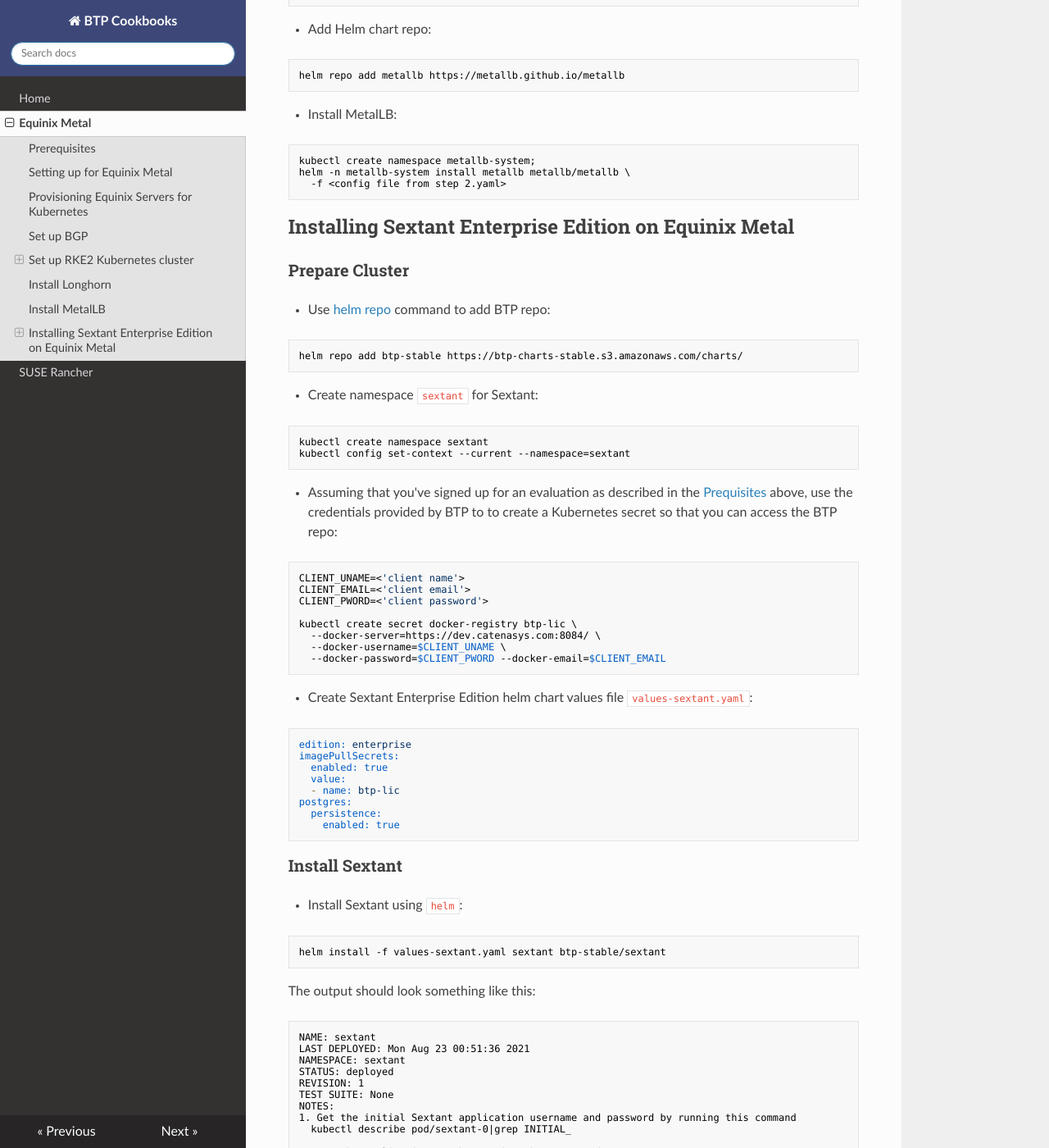
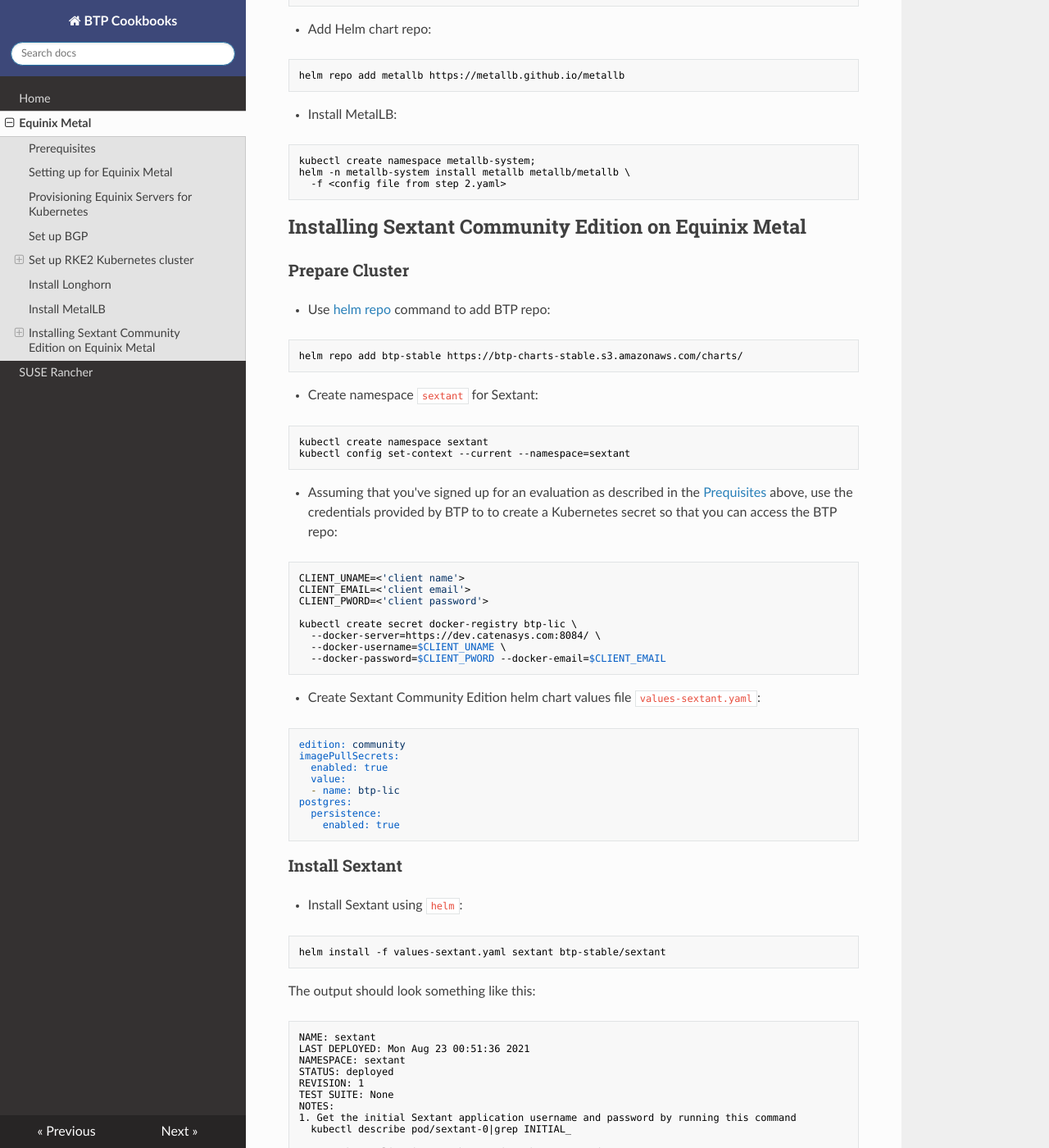
Before and after one commit to blockchaintp/cookbooks, an MkDocs documentation site: the page built from docs/equinix/index.md, in a window 1280 px wide and 1400 px high, scrolled down 3709 px. Shown: the whole window at 82% size. Built offline with MkDocs 1.6.1, drawn with Linux system fonts in a browser that asks for light colours; nearby versions of some CDN libraries; some of the changed text lies outside the part shown.

Commit message:
docs(metal/index.md): replace sextant enterprise with community edition
Signed-off-by: Ivo Delmis <ivo@blockchaintp.com>

````diff
--- a/docs/equinix/index.md
+++ b/docs/equinix/index.md
@@ -1,11 +1,11 @@
 # Equinix Metal Cookbook
 
 Recipe for setting up a Kubernetes cluster on Equinix Metal and installing
-Sextant Enterprise Edition to deploy and manage blockchain networks.
+Sextant Community Edition to deploy and manage blockchain networks.
 
 ## Prerequisites
 
-To install the Sextant Enterprise Edition on Equinix Metal, you will need to
+To install the Sextant Community Edition on Equinix Metal, you will need to
 obtain user credentials from BTP. If you don't have these already, you can
 request them by signing up for an evaluation
 [here](https://www.blockchaintp.com/sextant/equinix-metal).
@@ -211,7 +211,7 @@ helm -n metallb-system install metallb metallb/metallb \
   -f <config file from step 2.yaml>
 ```
 
-## Installing Sextant Enterprise Edition on Equinix Metal
+## Installing Sextant Community Edition on Equinix Metal
 
 ### Prepare Cluster
 
@@ -245,11 +245,11 @@ kubectl create secret docker-registry btp-lic \
   --docker-password=$CLIENT_PWORD --docker-email=$CLIENT_EMAIL
 ```
 
-* Create Sextant Enterprise Edition helm chart values
+* Create Sextant Community Edition helm chart values
   file `values-sextant.yaml`:
 
 ```yaml
-edition: enterprise
+edition: community
 imagePullSecrets:
   enabled: true
   value:
@@ -281,7 +281,7 @@ NOTES:
   kubectl describe pod/sextant-0|grep INITIAL_
 
 2. Get the application URL by running these commands:
-  export POD_NAME=$(kubectl get pods -l "app=sextant-enterprise" -o jsonpath="{.items[0].metadata.name}")
+  export POD_NAME=$(kubectl get pods -l "app=sextant" -o jsonpath="{.items[0].metadata.name}")
   echo "Visit http://127.0.0.1:8080 to use your application"
   kubectl port-forward $POD_NAME 8080:80
 
@@ -296,9 +296,9 @@ kubectl describe pod/sextant-0|grep INITIAL_
 ```
 
 Make a note of the username and password for admin access to
-*Sextant | Enterprise*. You will need these to log into *Sextant | Enterprise*.
+*Sextant | Community*. You will need these to log into *Sextant | Community*.
 Note that these details will persist even if you restart or delete/reinstall
-*Sextant | Enterprise*.
+*Sextant | Community*.
 
 ### Accessing Sextant
 
@@ -310,7 +310,7 @@ You can use port forwarding using this command:
 kubectl port-forward sextant-0 8080:80
 ```
 
-Connect to *Sextant | Enterprise*
+Connect to *Sextant | Community*
 
 ```bash
 http://localhost:8080
````
